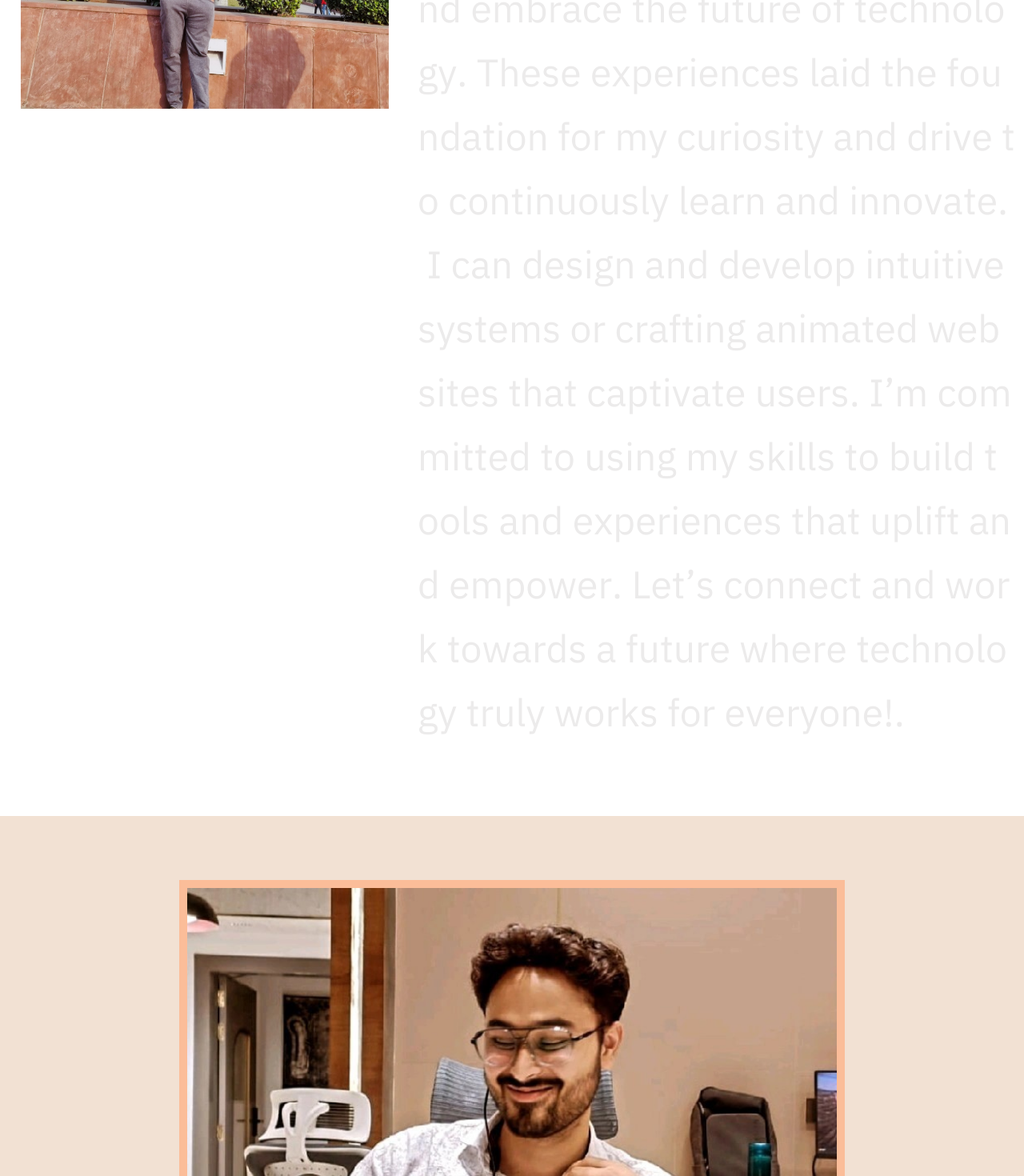
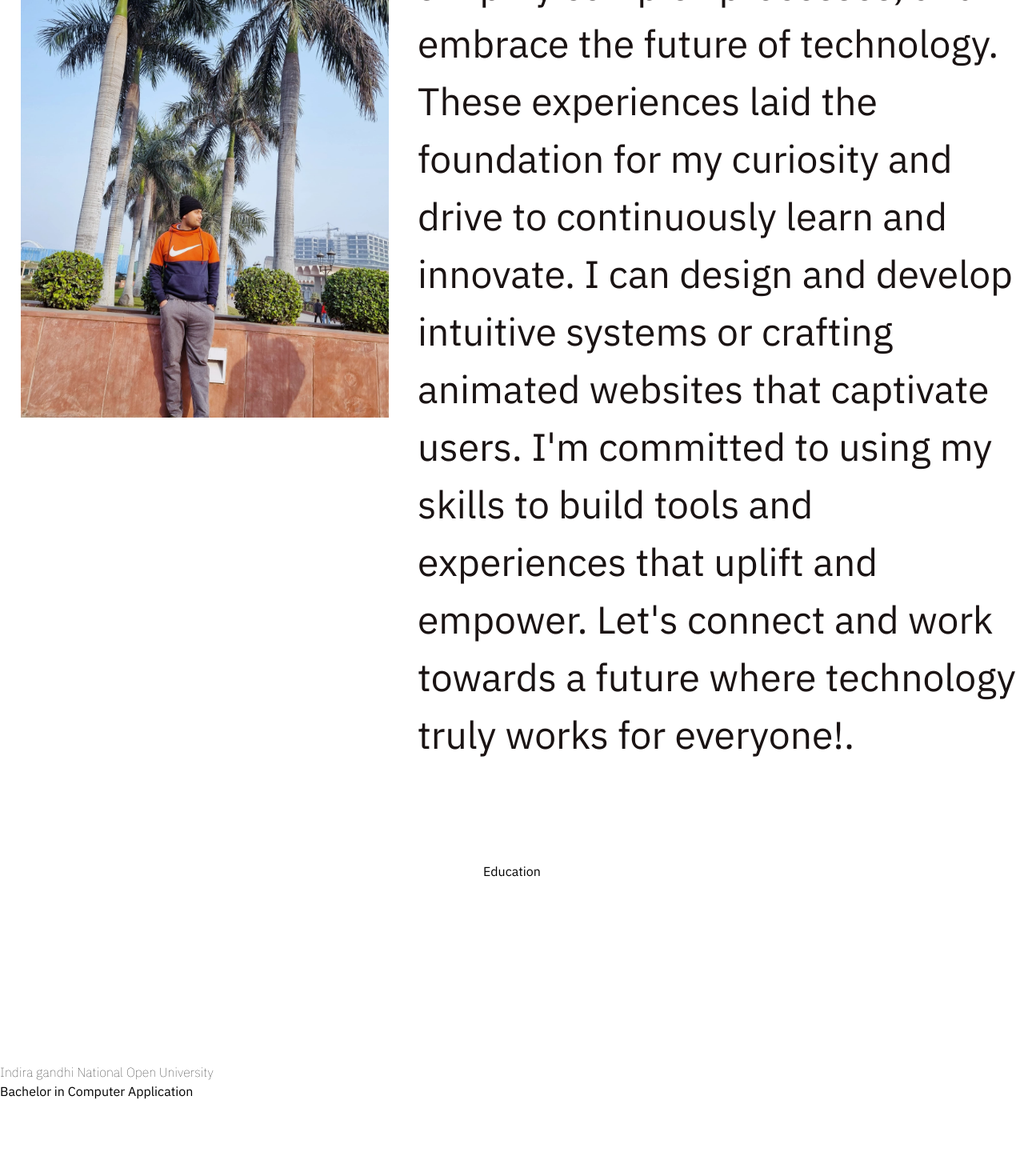
Before and after one commit to Cyberpunkpranav/3D_portfolio, a Next.js app: page /about_me in a window 1280 px wide. Shown: the part 520-1990 px from the top of the page at 80% size. Built offline with nearby package versions, Linux system fonts and the light colour scheme.

Commit message:
revamp design

```diff
--- a/app/about_me/about.jsx
+++ b/app/about_me/about.jsx
@@ -7,7 +7,7 @@ import { ScrollTrigger } from "gsap/ScrollTrigger";
 import { useGSAP } from '@gsap/react';
 
 const About = () => {
-    const about = `A Software Engineer who is deeply passionate about creating solutions With over 3 years of experience in software development . Contributing to projects that help businesses simplify complex processes, and embrace the future of technology. These experiences laid the foundation for my curiosity and drive to continuously learn and innovate. I can design and develop intuitive systems or crafting animated websites that captivate users. I’m committed to using my skills to build tools and experiences that uplift and empower. Let’s connect and work towards a future where technology truly works for everyone!.`
+    const about = ``
 
     const aboutArray = about.split("")
     const about_space = aboutArray.map((data)=>(
@@ -17,29 +17,30 @@ const About = () => {
 gsap.registerPlugin(ScrollTrigger)
 
 useGSAP(()=>{
-            const AboutClass = styles.about_char;
-            const AboutArray = gsap.utils.toArray(`.${AboutClass}`)
-            const aboutArticle = document.getElementById('about-article')
-            console.log(aboutArticle.offsetHeight);
-            const convertVhToPx = (vh=50) => {
-                const oneVhInPx = window.innerHeight / 100;
-                return oneVhInPx * vh;
-            };
+            const aboutArticle = styles['about-article']
 
-            gsap.to(AboutArray,{
-              color:'var(--black)',
-              stagger:0.1,
-              scrollTrigger:{
-                trigger: "#about",
-                start: "-250vh top",
-                end: `${aboutArticle.offsetHeight+convertVhToPx(50)}px bottom`,
-                scrub: 1,
-                markers:false,
-              }
-            })
+            gsap.fromTo(`.${aboutArticle}`, {
+                transform: 'translateY(15vh)',
+                clipPath: "polygon(0% 100%, 100% 100%, 100% 100%, 0% 100%)",
+                },{
+                  transform: 'translateY(0)',
+                  clipPath: "polygon(0% 0%, 100% 0%, 100% 100%, 0% 100%)",
+                  ease: "power2.out", // Add easing for smooth effect
+                  duration:1,
+                  stagger: 0.5,
+                  scrollTrigger: {
+                  trigger: "#about",
+                  start: "top center",
+                  end: "bottom center",
+                  scrub: false,
+                  markers:false,
+                }
+              })
     },[])
 
   return (
+    <>
+    <h1 className={styles.heading}>All About Me</h1>
     <section id='about' className={styles.about}>
         <aside>
             <div className={styles.images}>
@@ -48,20 +49,31 @@ useGSAP(()=>{
             </div>
         </aside>
         <article className='scroll'>
-            <div className=''>
-            <h4 id='about-article' className='flex flex-wrap'>
-                {
+            <h4 id='about-article' className='text-wrap'>
+            A Software Engineer who is deeply passionate about creating solutions With over 3 years of experience in software development . Contributing to projects that help businesses simplify complex processes, and embrace the future of technology. These experiences laid the foundation for my curiosity and drive to continuously learn and innovate. I can design and develop intuitive systems or crafting animated websites that captivate users. I&#39;m committed to using my skills to build tools and experiences that uplift and empower. Let&#39;s connect and work towards a future where technology truly works for everyone!.
+                {/* {
                about_space.map((data,i)=>(
                     data == '&nbsp;' ?
                     <span key={i} className={styles.about_char}>&nbsp;</span>
                     :
                     <span key={i} className={styles.about_char}>{data}</span>
                 ))
-                }
+                } */}
                 </h4>
-            </div>
         </article>
     </section>
+    <section className={styles.education}>
+        <h2 className={styles.heading}>Education</h2>
+        <article>
+        <h4>Indira gandhi National Open University</h4>
+        <h3>Bachelor in Computer Application</h3>
+        </article>
+        <article>
+        <h4>CSI Polytechnic College</h4>
+        <h3>Diploma in Electronics & Communication Engineering</h3>
+        </article>
+    </section>
+    </>
   )
 }
 
--- a/app/about_me/about.module.css
+++ b/app/about_me/about.module.css
@@ -1,12 +1,12 @@
 .about{
     display: flex;
+    align-items: center;
     flex-wrap: wrap;
     width: 100%;
-    min-height: 100vh;
 }
 .about article .about_char{
     font-family: "IBM Plex Sans", serif;
-    color: var(--gray);
+    color: var(--black);
     flex-wrap: wrap;
     text-wrap: wrap;
 }
@@ -16,15 +16,10 @@
 .about aside{
     background-color: var(--white);
 }
-aside .images{
-    position: sticky;
-    top: 10vh;
-}
+
 .images .image_cover{
-    position: fixed;
     width:100%;
-    height: 70vh;
-    animation: RevealImages 1s 0.5s linear forwards;
+    /* animation: RevealImages 1s 0.5s linear forwards; */
     background-color: var(--white);
 }
 .about article{
@@ -37,8 +32,22 @@ aside .images{
 .about article h4{
     font-size: 1.25rem;
     padding: 10px;
-    line-height: 5vh;
-    color: var(--gray);
+    color: var(--black);
+}
+.education{
+    display: grid;
+    text-align: left;
+    place-items: center;
+    height: 100vh;
+}
+.education article{
+    width: 100%;
+}
+.education h4{
+    font-weight: 100;
+}
+.education h3{
+    font-weight: 400;
 }
 @media screen and (min-width:568px) {
 
@@ -54,20 +63,18 @@ aside .images{
     }
     .about article h4{
         font-size: 3rem;
-        line-height: 10vh;
-        color: var(--gray);
     }
 }
 @media screen and (min-width:1400px) {
-    .about{
-        margin-top: 10vh;
+    .heading{
+        margin-top:5vh;
+        font-weight: 100;
+        font-size: 15vh;
     }
     .about aside{
-        position: sticky;
         width: 35%;
     }
     .images .image1{
-        margin-top: 10vh;
         width:30vw;
         height: auto;
     }
@@ -76,11 +83,9 @@ aside .images{
         overflow-y: auto;
     }
     .about article h4{
-        margin-left:2.5%;
-        font-size: 2.5rem;
-        font-weight: 300;
-        letter-spacing: -0.2vw;
-        word-spacing: 0.3vw;
+        padding: 5vh;
+        font-size: 1rem;
+        font-weight: 100;
     }
     .about_char{
         margin-bottom: 2vh;
--- a/app/components/hooks/lenis.jsx
+++ b/app/components/hooks/lenis.jsx
@@ -12,7 +12,7 @@ export default function LenisProvider({ children }) {
       duration: 2,
       direction: "vertical",
       smooth: true,
-      smoothTouch: false,
+      smoothTouch: true,
     });
 
     const raf = (time) => {
--- a/app/globals.css
+++ b/app/globals.css
@@ -25,6 +25,7 @@
   margin: 0;
 }
 body {
+  font-family: "IBM Plex Sans", serif;
   /* font-family: "wulkan-display", serif; */
   font-size: 16px;
 }
--- a/app/page.js
+++ b/app/page.js
@@ -73,6 +73,7 @@ return()=>{
 
     gsap.to(ThumbnailArray,{
       color:'var(--red)',
+      y:0,
       opacity: 1,
       stagger: 0.1,
       scrollTrigger:{
@@ -87,14 +88,20 @@ return()=>{
     const Utilities = styles['dev-utilities-wraps']
     const UtilitiesArray = gsap.utils.toArray(`.${Utilities}`)
 
-    gsap.to(UtilitiesArray,{
-      xPercent:-100,
-      stagger: 0.1,
-      scrollTrigger:{
-        trigger: "#thumbnail-container",
+    gsap.fromTo(UtilitiesArray, {
+      transform: 'translateY(15vh)',
+      clipPath: "polygon(0% 100%, 100% 100%, 100% 100%, 0% 100%)",
+      },{
+        transform: 'translateY(0)',
+        clipPath: "polygon(0% 0%, 100% 0%, 100% 100%, 0% 100%)",
+        ease: "power2.out", // Add easing for smooth effect
+        duration:1,
+        stagger: 0.5,
+        scrollTrigger: {
+        trigger: "#rectangle1",
         start: "top center",
-        end: "1000vh center",
-        scrub: 4,
+        end: "bottom center",
+        scrub: false,
         markers:false,
       }
     })
@@ -109,7 +116,7 @@ return()=>{
       stagger: 0.1,
       scrollTrigger:{
         trigger: "#rectangle1",
-        start: "-300vh top",
+        start: "-100vh top",
         end: "bottom center",
         scrub: true,
         markers:false,
@@ -142,7 +149,8 @@ return()=>{
     ScrollTrigger.create({
       animation:t1,
       trigger: `#experiences`,
-      start: "top top",
+      start: "-300vh top",
+      ease: "power2.out",
       end: "bottom bottom",
       scrub: false,
       markers:false,
@@ -161,7 +169,8 @@ return()=>{
     ScrollTrigger.create({
       animation:t2,
       trigger: `#experiences`,
-      start:  `${divheight()}px top`,
+      start:  `${divheight()/2}px top`,
+      ease: "power2.out",
       end: "bottom bottom",
       scrub: false,
       markers:false,
@@ -180,8 +189,9 @@ return()=>{
     ScrollTrigger.create({
       animation:t3,
       trigger: `#experiences`,
-      start: `${divheight()*2}px top`,
+      start: `${divheight()}px top`,
       end: "bottom bottom",
+      ease: "power2.out",
       scrub: false,
       markers:false,
     })
@@ -200,8 +210,9 @@ return()=>{
     ScrollTrigger.create({
       animation:t4,
       trigger: `#experiences`,
-      start: `${divheight()*3}px top`,
+      start: `${divheight()*2}px top`,
       end: "bottom bottom",
+      ease: "power2.out",
       scrub: false,
       markers:false,
     })
@@ -312,13 +323,9 @@ return()=>{
           </p>
     </div>
     <div id="rectangle1" className={styles.rectangle1}>
-    <div className={`${styles['dev-utilities-wrap1']} ${styles['dev-utilities-wraps']}`}></div>
-    <div className={`${styles['dev-utilities-wrap2']} ${styles['dev-utilities-wraps']}`}></div>
-    <div className={`${styles['dev-utilities-wrap3']} ${styles['dev-utilities-wraps']}`}></div>
-    <div className={`${styles['dev-utilities-wrap4']} ${styles['dev-utilities-wraps']}`}></div>
-      <article>New Edge Designs</article>
-      <article>Pixel Perfect Results</article>
-      <article>Responsive Designs</article>
+      <article className={styles['dev-utilities-wraps']}>New Edge Designs</article>
+      <article className={styles['dev-utilities-wraps']}>Pixel Perfect Results</article>
+      <article className={styles['dev-utilities-wraps']}>Responsive Designs</article>
             <div id="developments" className={styles.developments}>
             <div className="text-center">
             <h2 className={styles.subheading}>Knowledge</h2>
```
Also changed, not shown: app/page.module.css (+14 -16 lines).
